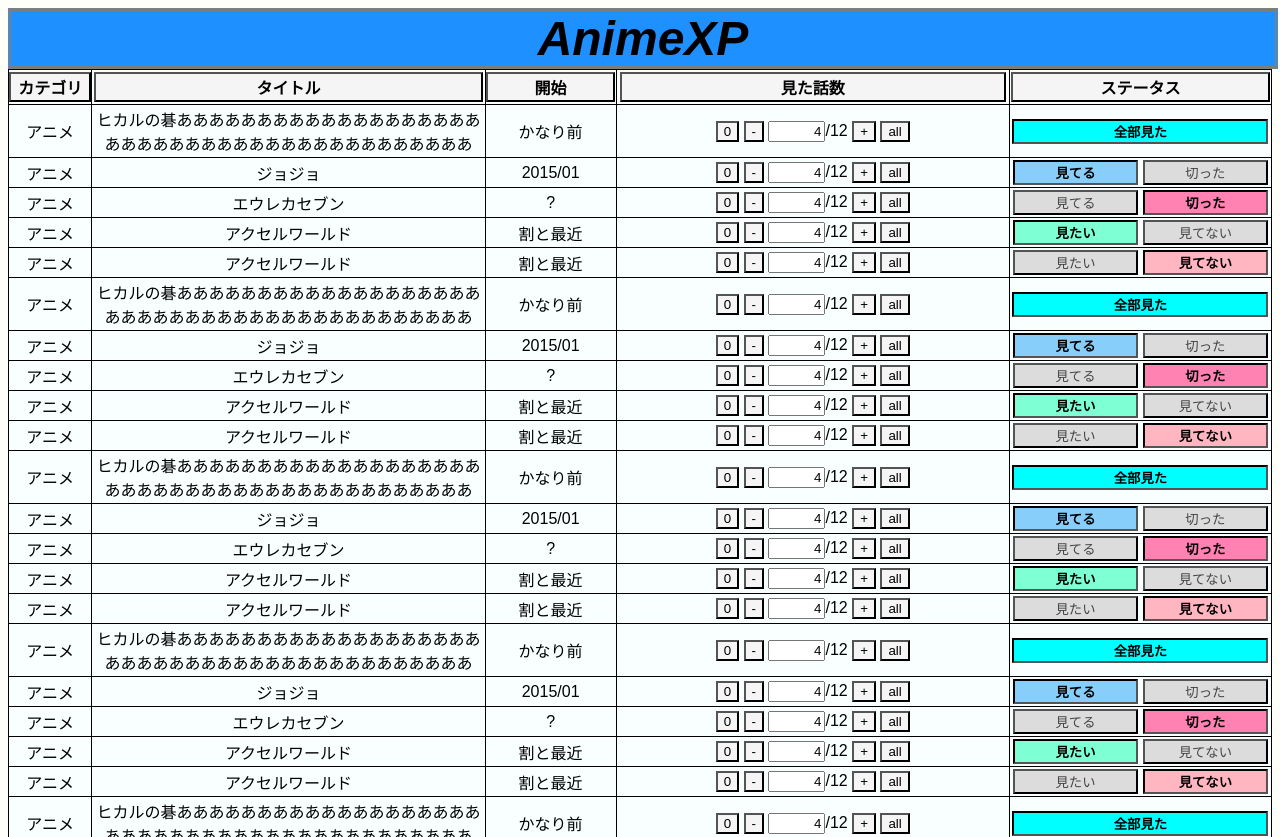
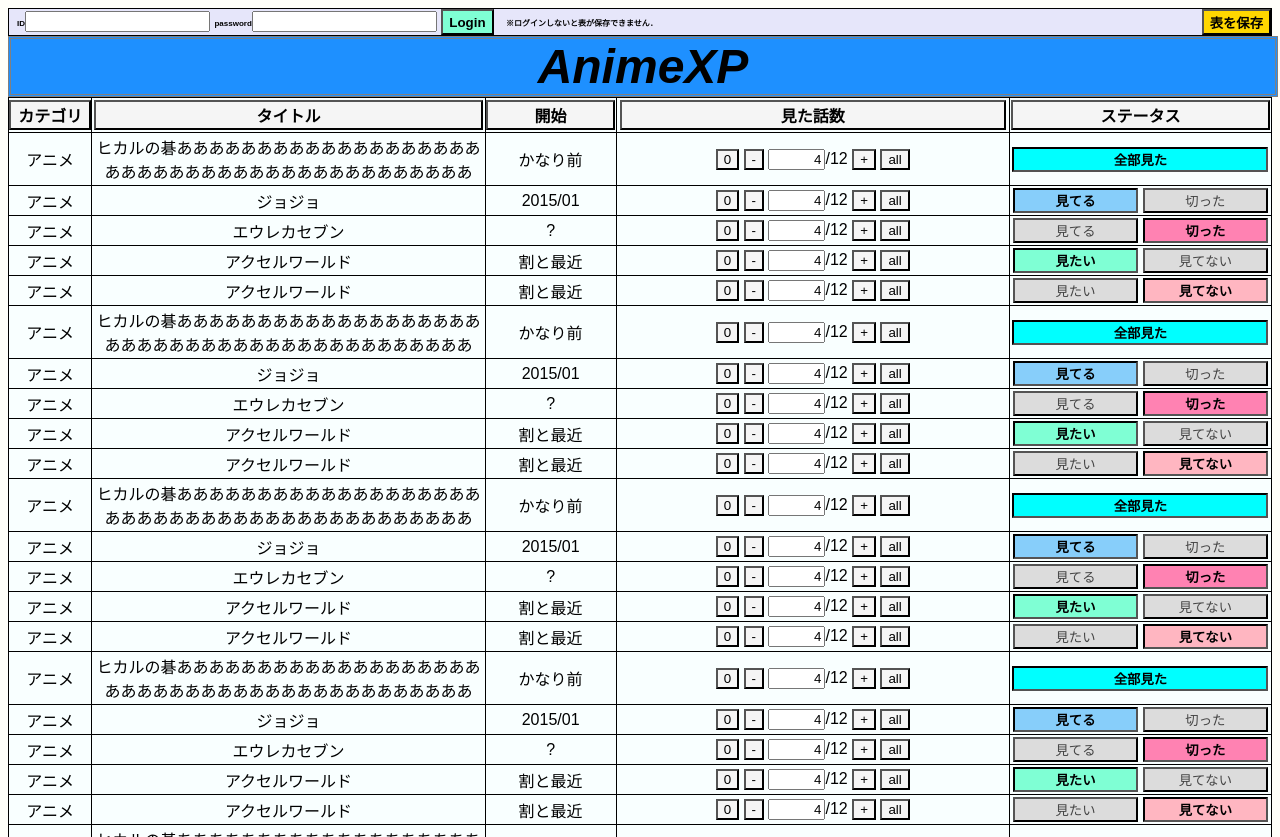
Before and after one commit to takuaraki/takuaraki.github.io, a plain HTML site: page AnimeXP/20150306_3.html in a window 1280 px wide. Shown: the top 837 px of the page. Drawn offline with Linux system fonts and the light colour scheme.

Commit message:
modify animexp/indexes

```diff
--- a/AnimeXP/20150306_3.html
+++ b/AnimeXP/20150306_3.html
@@ -5,6 +5,20 @@
     <link rel="stylesheet" type="text/css" href="style_3.css" />
 </head>
 <body>
+    <div class="headerArea">
+        <table class="toolBox">
+            <tr>
+                <td class="login">
+                    <span>　ID</span><input type="text"> <span>password</span><input type="text"> <input class="loginBtn" type="button" value="Login">
+                    <span class="message">　※ログインしないと表が保存できません．</span>
+                </td>
+                <td class="update">
+                    <input type="button" class="updateBtn" value="表を保存">
+                </td>
+            </tr>
+        </table>
+    </div>
+
     <div class="contentsArea">
         <div class="title">AnimeXP</div>
 
```
